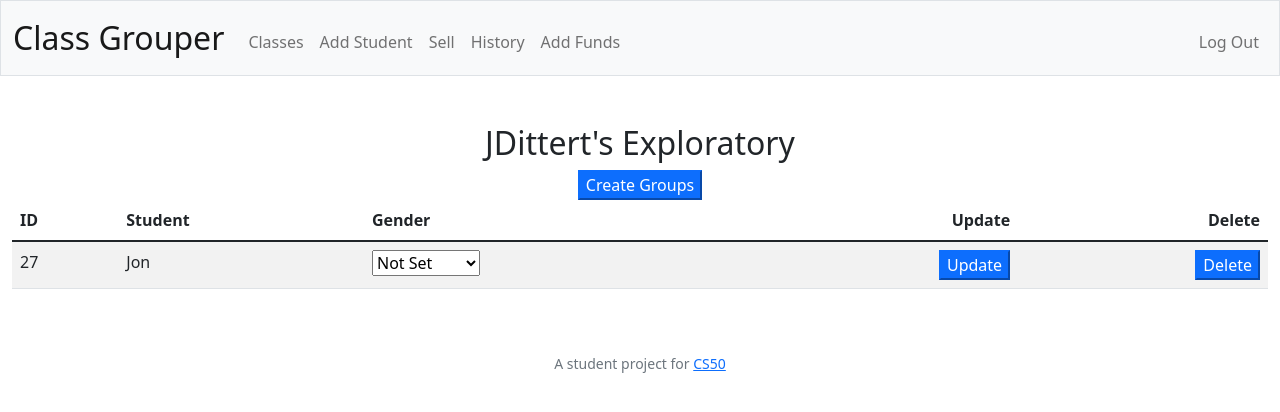
After one commit to jdittert/cs50final, a Flask app: a page that uses templates/edit.html in a window 1280 px wide. The commit adds this page. Shown: the top 412 px of the page. Run offline with Flask 2, Linux system fonts and the light colour scheme; a user stored in the database is signed in; some libraries are stand-ins or nearby versions.

Commit message:
Update function in progress

```diff
--- a/app.py
+++ b/app.py
@@ -112,6 +112,35 @@ def classes():
     else:
         message = "Here are you classes"
         return render_template("classes.html", name=name, message=message, classes=classes)
+
+@app.route("/delete", methods=["POST"])
+@login_required
+def delete():
+    # Confirm choice
+    # """todo"""
+
+    # Delete student
+    period = request.args.get("period")
+    student = request.args.get("studentid")
+    db.execute("DELETE FROM students WHERE id = ?", student)
+    flash("Student deleted.")
+    return redirect("/edit?period=" + period)
+
+@app.route("/edit", methods=["GET", "POST"])
+@login_required
+def edit():
+    # Group students
+
+    teacher = db.execute("SELECT * FROM users WHERE id = ?", session["user_id"])
+    name = teacher[0]["usercase"]
+    period = request.args.get("period")
+    period_id = db.execute("SELECT * FROM classes WHERE teacher = ? and class = ?", session["user_id"], period)
+    periodx = period_id[0]["id"]
+    classname = period_id[0]["class"]
+    students = db.execute("SELECT * FROM students WHERE class = ?", periodx)
+    genders = db.execute("SELECT * FROM gender")
+
+    return render_template("edit.html", name=name, period=period, classname=classname, students=students, genders=genders)
 
 @app.route("/group", methods=["GET", "POST"])
 @login_required
--- a/templates/classes.html
+++ b/templates/classes.html
@@ -27,7 +27,11 @@
                             <button class="btn btn-primary" type="submit" id="{{ class.class }}" name="{{ class.class}}">Group Class</button>
                         </form>
                     </td>
-                    <td class="text-end"><button class="btn btn-primary" type="button">Edit Class</td>
+                    <td class="text-end">
+                        <form action="/edit?period={{ class.class }}" method="post">
+                            <button class="btn btn-primary" type="submit" id="edit{{ class.class }}" name="edit{{ class.class }}">Edit Class</td>
+                        </form>
+                    </td>
                 </tr>
             {% endfor %}
         </tbody>
--- /dev/null
+++ b/templates/edit.html
@@ -0,0 +1,59 @@
+{% extends "layout.html" %}
+
+{% block title %}
+    Edit Class
+{% endblock %}
+
+{% block main %}
+    <div>
+        <h2>{{ name }}'s {{ period }}</h2>
+    </div>
+    <div>
+        <form action="/randomize?period={{ classname }}" method="post">
+            <button class="btn, btn-primary" type="submit" id="randomize" name="randomize">Create Groups</button>
+        </form>
+    </div>
+    <div>
+    <table class="table table-striped">
+        <thead>
+            <tr>
+                <th class="text-start">ID</th>
+                <th class="text-start">Student</th>
+                <th class="text-start">Gender</th>
+                <th class="text-end">Update</th>
+                <th class="text-end">Delete</th>
+            </tr>
+        </thead>
+        <tbody>
+            {% for student in students %}
+                <tr>
+                    <td class="text-start">{{ student.id }}</td>
+                    <td class="text-start">{{ student.name }}</td>
+                    <td class="text-start">
+                        <select>
+                            <option disabled selected>Not Set</option>
+                            {% for gender in genders %}
+                                {% if gender.id == student.gender %}
+                                    <option selected>{{ gender.gender }}</option>
+                                {% else %}
+                                    <option>{{ gender.gender }}</option>
+                                {% endif %}
+                            {% endfor %}
+                        </select>
+                    </td>
+                    <td class="text-end">
+                        <form action="/update?studentid={{ student.id }}" method="post">
+                            <button class="btn, btn-primary" type="submit" id="update{{ student.id }}" name="update{{ student.id }}">Update</button>
+                        </form>
+                    </td>
+                    <td class="text-end">
+                        <form action="/delete?studentid={{ student.id }}&period={{ classname }}" method="post">
+                            <button class="btn, btn-primary" type="submit" id="delete{{ student.id }}" name="delete{{ student.id }}">Delete</button>
+                        </form>
+                    </td>
+                </tr>
+            {% endfor %}
+        </tbody>
+    </table>
+    </div>
+{% endblock %}
```
Also changed, not shown: seatingchart.db, 2 other files.
